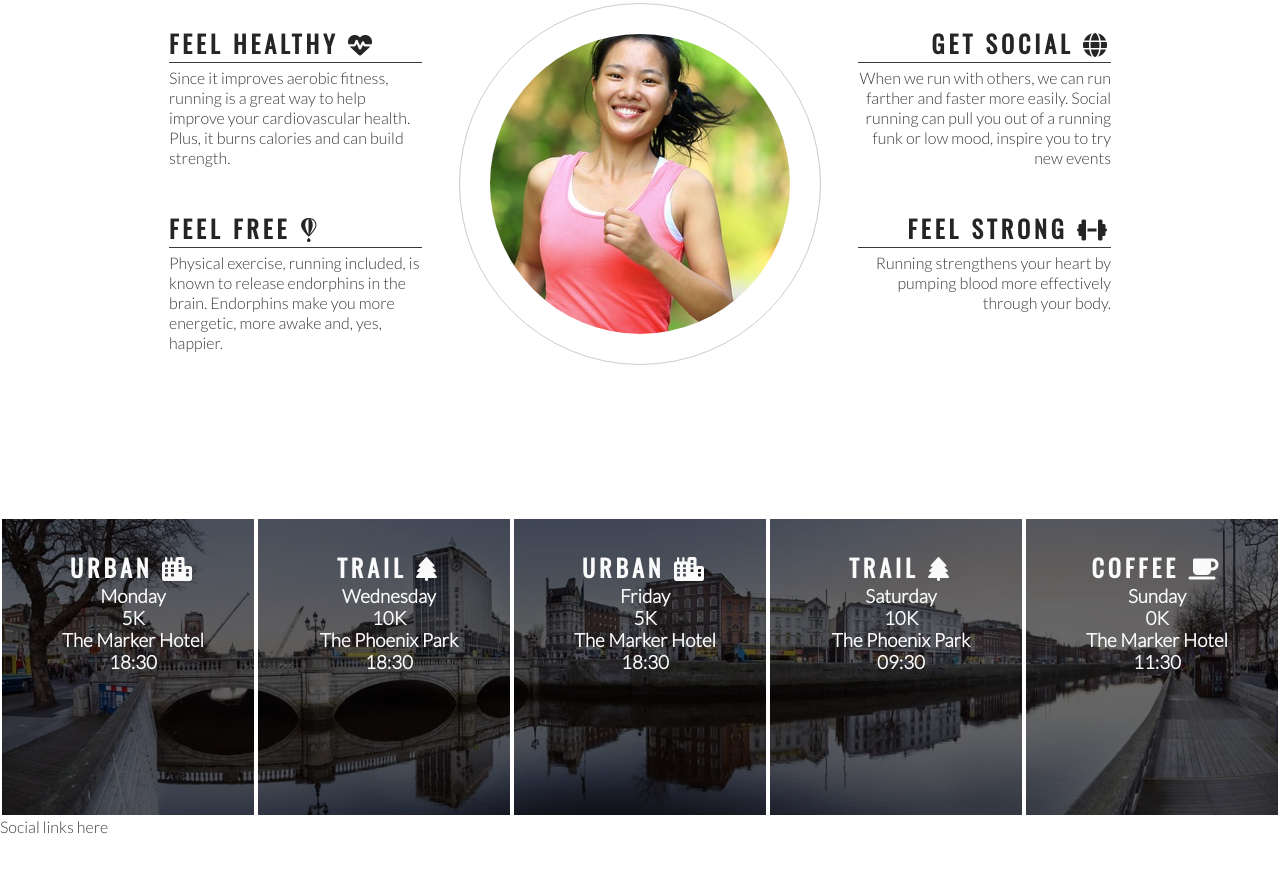
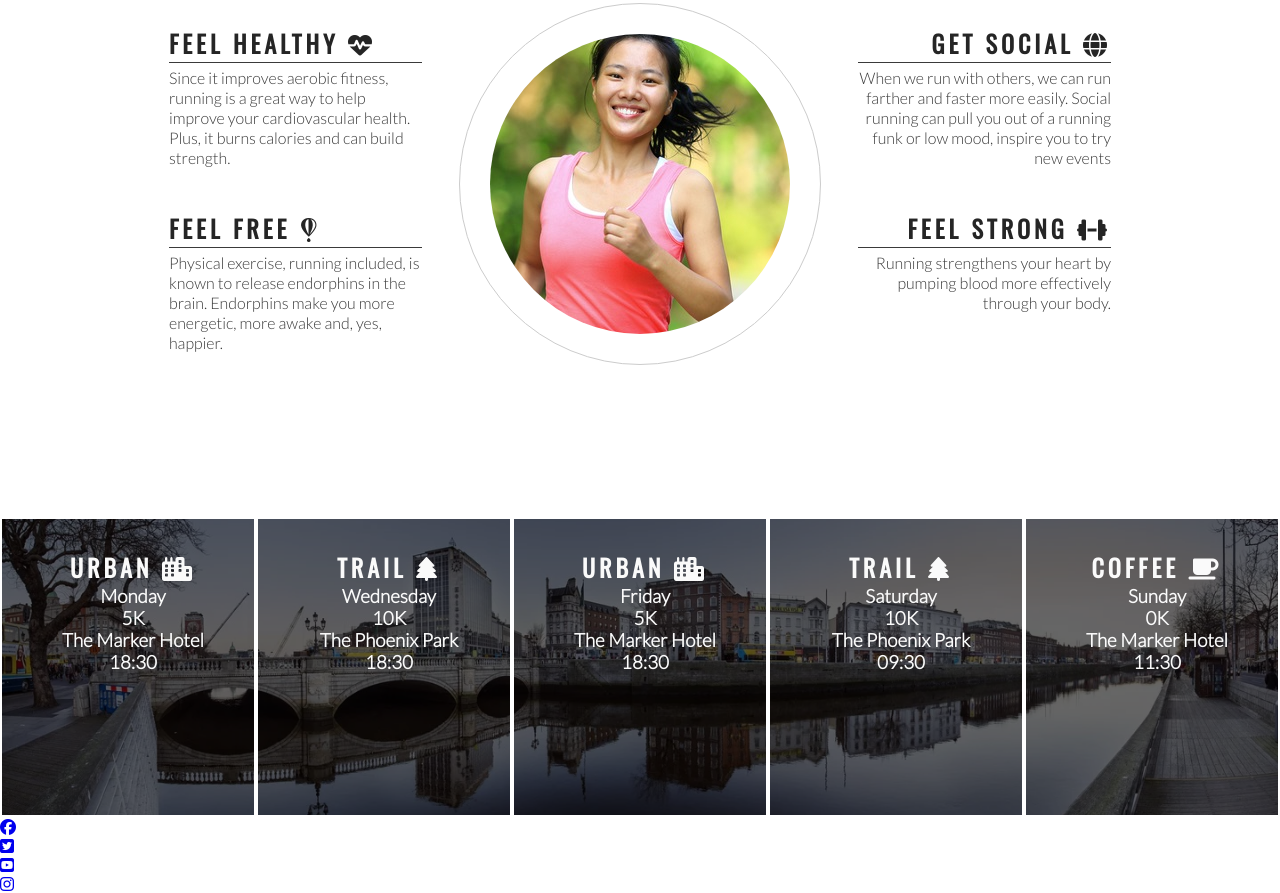
Before and after one commit to Joao4569/love_running, a plain HTML site: page index.html in a window 1280 px wide. Shown: the part 778-1671 px from the top of the page. Before the commit the page ends 1614 px from the top, so only its background shows below. Drawn offline with nearby package versions, Linux system fonts and the light colour scheme.

Commit message:
Add social media icons to footer

```diff
--- a/index.html
+++ b/index.html
@@ -116,7 +116,20 @@
         </div>
     </section>
     <footer>
-        Social links here
+        <ul>
+            <li>
+                <a href="https://facebook.com" target="_blank" rel="noopener" aria-label="Visit our Facebook page (opens in a new tab)"><i class="fab fa-facebook"></i></a>
+            </li>
+            <li>
+                <a href="https://twitter.com" target="_blank" rel="noopener" aria-label="Visit our Twitter page (opens in a new tab)"><i class="fab fa-twitter-square"></i></a>
+            </li>
+            <li>
+                <a href="https://youtube.com" target="_blank" rel="noopener" aria-label="Visit our Youtube page (opens in a new tab)"><i class="fab fa-youtube-square"></i></a>
+            </li>
+            <li>
+                <a href="https://instagram.com" target="_blank" rel="noopener" aria-label="Visit our Instagram page (opens in a new tab)"><i class="fab fa-instagram"></i></a>
+            </li>
+        </ul>
     </footer>
 
     <!-- font awesome script -->
```
